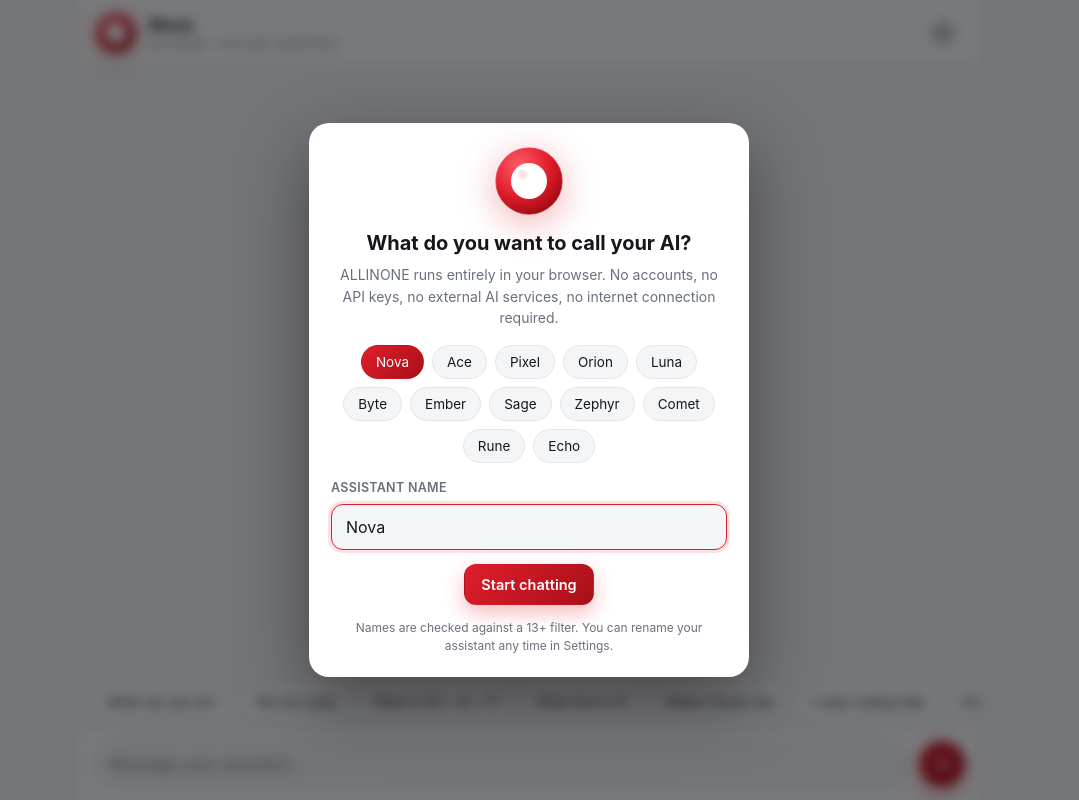
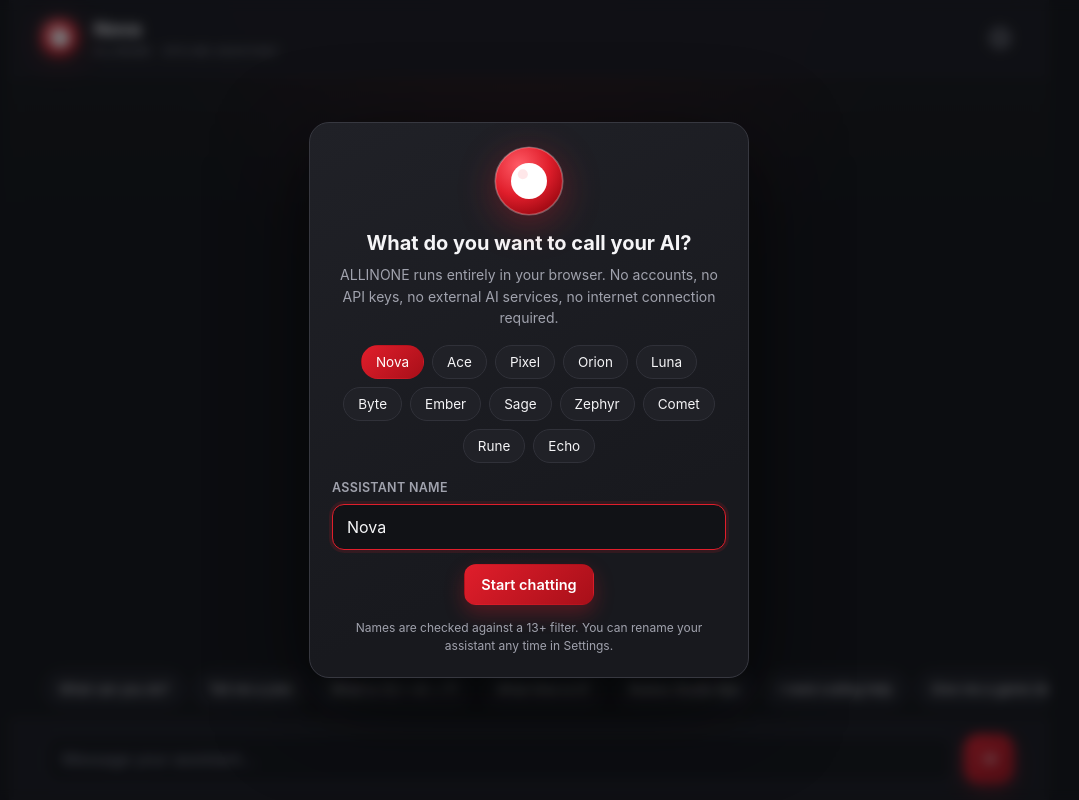
Before and after one commit to camdenl48799-create/allinone, a website: page index.html in a window 1280 px wide. Shown: the whole page, without its empty margins (111-1190 px from the left). Drawn offline with Linux system fonts and the light colour scheme.

Commit message:
Refresh ALLINONE UI with charcoal and red theme

```diff
--- a/css/styles.css
+++ b/css/styles.css
@@ -531,3 +531,141 @@ button, input, select, textarea { font-family: inherit; color: inherit; }
     scroll-behavior: auto !important;
   }
 }
+
+
+/* ============================================================
+   ALLINONE visual refresh — charcoal surfaces + signature red
+   Keeps existing selectors and behavior; presentation only.
+   ============================================================ */
+:root {
+  color-scheme: dark;
+  --red: #e01e2b;
+  --red-2: #ff5360;
+  --red-dark: #a80f19;
+  --bg: #101114;
+  --surface: #191a1f;
+  --surface-2: #24252c;
+  --text: #f5f5f7;
+  --muted: #a0a2ad;
+  --border: #303139;
+  --shadow: 0 12px 32px rgba(0,0,0,.22);
+  --shadow-modal: 0 28px 90px rgba(0,0,0,.65);
+  --focus: 0 0 0 3px rgba(224,30,43,.34);
+}
+@media (prefers-color-scheme: light) {
+  :root { color-scheme: dark; }
+}
+html { background: var(--bg); }
+body {
+  background:
+    radial-gradient(ellipse at 50% -18%, rgba(224,30,43,.13), transparent 42%),
+    var(--bg);
+  color: var(--text);
+}
+.app {
+  max-width: 1040px;
+  background: linear-gradient(180deg, rgba(255,255,255,.018), transparent 28%);
+  border-left: 1px solid rgba(255,255,255,.025);
+  border-right: 1px solid rgba(255,255,255,.025);
+}
+.topbar {
+  position: relative;
+  background: rgba(25,26,31,.92);
+  border-bottom-color: rgba(255,255,255,.075);
+  -webkit-backdrop-filter: blur(18px);
+  backdrop-filter: blur(18px);
+  padding-left: clamp(14px, 3vw, 28px);
+  padding-right: clamp(14px, 3vw, 28px);
+}
+.logo {
+  width: 44px;
+  height: 44px;
+  border-radius: 14px;
+  padding: 2px;
+  background: linear-gradient(145deg, rgba(255,83,96,.22), rgba(224,30,43,.04));
+  filter: drop-shadow(0 5px 15px rgba(224,30,43,.24));
+}
+.brand-text h1 { font-size: 18px; letter-spacing: -.25px; }
+.brand-sub { letter-spacing: 1px; font-size: 10px; }
+.icon-btn { border: 1px solid transparent; }
+.icon-btn:hover { border-color: var(--border); background: var(--surface-2); }
+.chat {
+  padding: clamp(18px, 4vw, 32px) clamp(14px, 4vw, 34px) 12px;
+  gap: 16px;
+}
+.msg .avatar { width: 32px; height: 32px; }
+.msg .bubble {
+  padding: 13px 16px;
+  border-radius: 18px;
+  line-height: 1.62;
+  font-size: 15px;
+}
+.msg.ai .bubble {
+  background: linear-gradient(145deg, #1c1d23, #191a1f);
+  border-color: #303139;
+  box-shadow: 0 6px 18px rgba(0,0,0,.12);
+}
+.msg.user .bubble {
+  background: linear-gradient(135deg, #ef2937, #b81220);
+  box-shadow: 0 7px 22px rgba(224,30,43,.18);
+}
+.msg.system .bubble { background: rgba(224,30,43,.09); }
+.chips {
+  padding: 8px clamp(14px, 4vw, 34px) 12px;
+  gap: 9px;
+}
+.chip {
+  background: #191a1f;
+  border-color: #34353e;
+  padding: 9px 14px;
+}
+.chip:hover { background: rgba(224,30,43,.10); }
+.composer {
+  gap: 10px;
+  padding: 14px clamp(14px, 4vw, 34px) calc(16px + env(safe-area-inset-bottom));
+  background: rgba(25,26,31,.96);
+  border-top-color: rgba(255,255,255,.075);
+  -webkit-backdrop-filter: blur(18px);
+  backdrop-filter: blur(18px);
+}
+.composer input {
+  min-height: 50px;
+  background: #111216;
+  border-color: #373840;
+  border-radius: 16px;
+  padding: 14px 17px;
+}
+.composer input::placeholder { color: #858793; }
+.send-btn {
+  width: 50px;
+  height: 50px;
+  border-radius: 15px;
+  box-shadow: 0 7px 20px rgba(224,30,43,.24);
+}
+.modal {
+  border: 1px solid #373840;
+  background: linear-gradient(155deg, #202127, #18191e 72%);
+}
+.field input[type="text"], .field select {
+  background: #111216;
+  border-color: #373840;
+}
+.btn:not(.primary) { background: #22232a; border-color: #3a3b44; }
+.btn:not(.primary):hover { background: rgba(224,30,43,.10); }
+.suggestion { background: #202127; }
+.toast { border: 1px solid rgba(255,255,255,.10); }
+button:disabled { cursor: not-allowed; opacity: .55; }
+@media (min-width: 760px) {
+  .topbar { min-height: 76px; }
+  .brand-text h1 { font-size: 19px; }
+  .chat { gap: 18px; }
+}
+@media (max-width: 520px) {
+  .topbar { padding-left: 14px; padding-right: 14px; }
+  .brand { gap: 10px; }
+  .logo { width: 40px; height: 40px; }
+  .brand-sub { font-size: 9px; letter-spacing: .7px; }
+  .msg .bubble { padding: 11px 13px; }
+  .composer input { min-height: 48px; }
+  .send-btn { width: 46px; height: 46px; border-radius: 14px; }
+}
```
